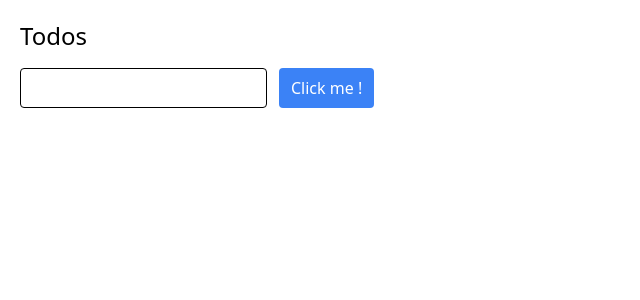
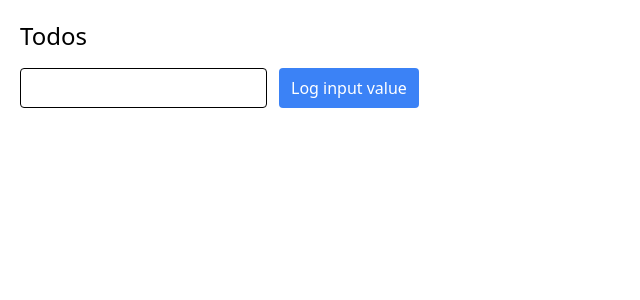
Before and after one commit to clmaxime/isitech-learn-todo, a React (Vite) app: page / in a window 1280 px wide. Shown: the top 300 px of the page, without its empty margins (0-640 px from the left). Built offline with nearby package versions, Linux system fonts and the light colour scheme.

Commit message:
feat: state management first example

```diff
--- a/src/App.tsx
+++ b/src/App.tsx
@@ -1,17 +1,24 @@
 import { Button } from "./components/Button";
 import { Input } from "./components/Input";
+import { useState } from "react";
 
 const App = () => {
+  const [currentInput, setCurrentInput] = useState("");
+
+  const handleInputChange = (e: React.ChangeEvent<HTMLInputElement>) => {
+    setCurrentInput(e.target.value);
+  };
+
+  const handleButtonClick = () => {
+    console.log(`Input value : ${currentInput}`);
+  };
+
   return (
     <main className="p-5">
       <h1 className="text-2xl font-medium mb-4">Todos</h1>
       <div className="flex items-center gap-3">
-        <Input
-          onChange={(e) => {
-            console.log(e.target.value);
-          }}
-        />
-        <Button onClick={() => console.log("Clicked!")}>Click me !</Button>
+        <Input onChange={handleInputChange} />
+        <Button onClick={handleButtonClick}>Log input value</Button>
       </div>
     </main>
   );
```
